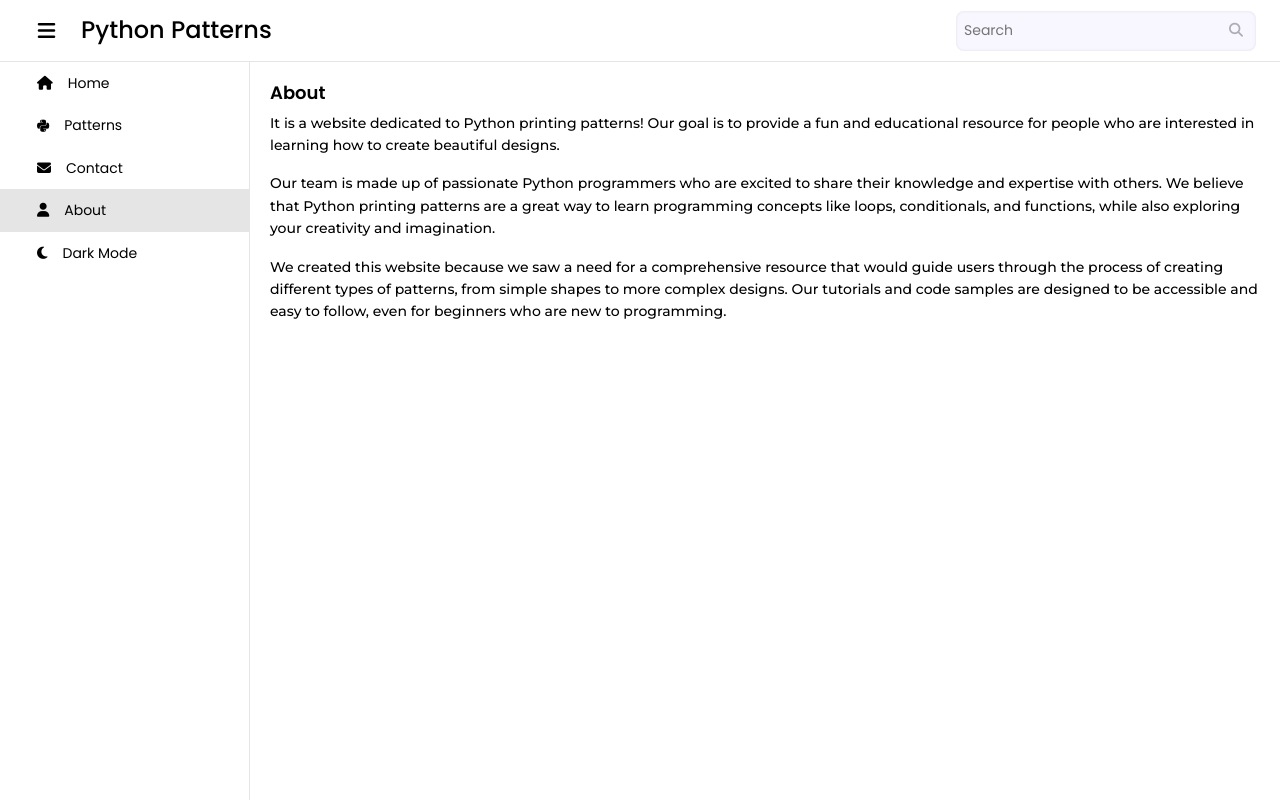
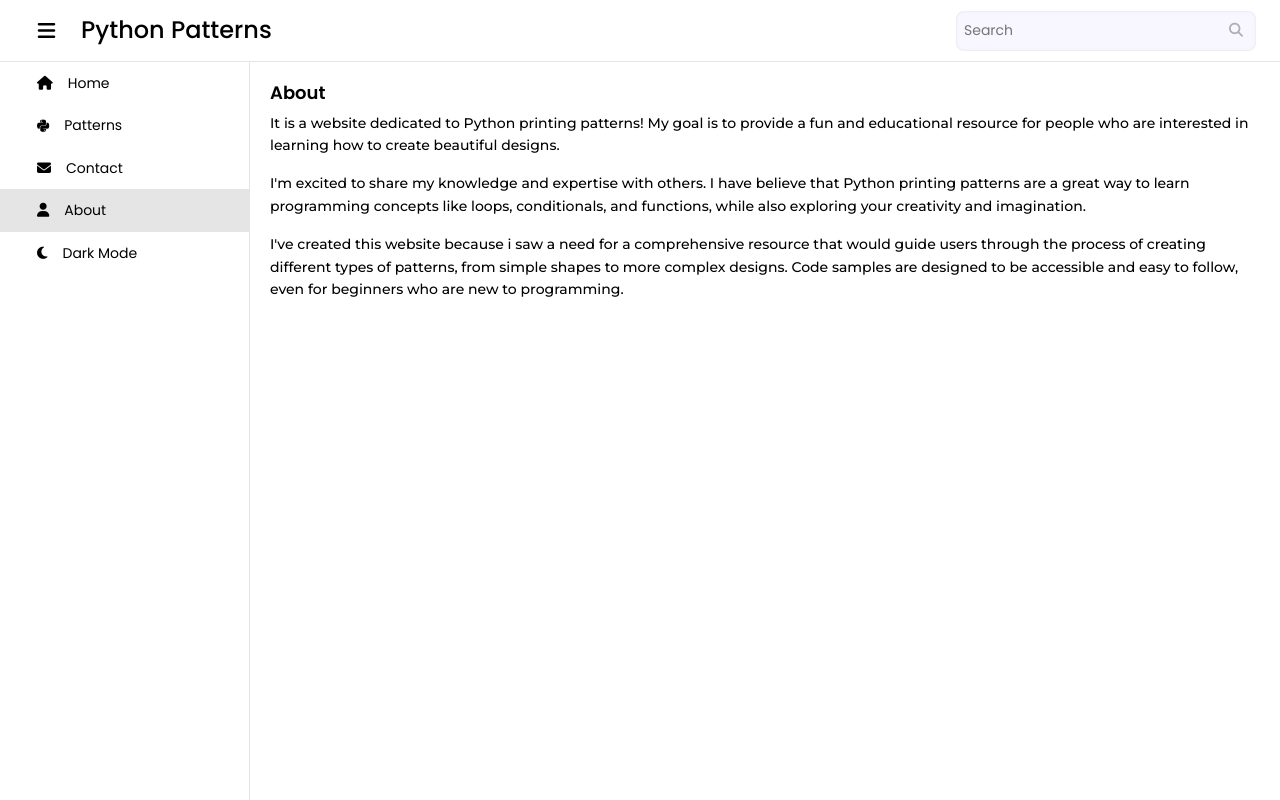
Before and after one commit to manikantaPitla/python-patterns, a React (Create React App) app: page /about in a window 1280 px wide. Built offline with nearby package versions, Linux system fonts and the light colour scheme.

Commit message:
minor Changes

```diff
--- a/src/components/About/index.js
+++ b/src/components/About/index.js
@@ -5,23 +5,22 @@ const About = () => {
     <div className="about-container">
       <h1 className="heading">About</h1>
       <p className="para">
-        It is a website dedicated to Python printing patterns! Our goal is to
+        It is a website dedicated to Python printing patterns! My goal is to
         provide a fun and educational resource for people who are interested in
         learning how to create beautiful designs.
       </p>
       <p className="para">
-        Our team is made up of passionate Python programmers who are excited to
-        share their knowledge and expertise with others. We believe that Python
-        printing patterns are a great way to learn programming concepts like
-        loops, conditionals, and functions, while also exploring your creativity
-        and imagination.
+        I'm excited to share my knowledge and expertise with others. I have
+        believe that Python printing patterns are a great way to learn
+        programming concepts like loops, conditionals, and functions, while also
+        exploring your creativity and imagination.
       </p>
       <p className="para">
-        We created this website because we saw a need for a comprehensive
+        I've created this website because i saw a need for a comprehensive
         resource that would guide users through the process of creating
         different types of patterns, from simple shapes to more complex designs.
-        Our tutorials and code samples are designed to be accessible and easy to
-        follow, even for beginners who are new to programming.
+        Code samples are designed to be accessible and easy to follow, even for
+        beginners who are new to programming.
       </p>
     </div>
   );
--- a/src/components/PatternItem/index.css
+++ b/src/components/PatternItem/index.css
@@ -7,3 +7,21 @@
 .code-and-output {
   height: 230px;
 }
+
+.code-ground-title-container {
+  background-color: var(--code-g-bg);
+  color: var(--text-dark);
+  border-radius: 20px;
+  height: 26px;
+  width: 60px;
+  position: absolute;
+  right: 20px;
+  top: 0;
+  transform: translateY(-6px);
+  z-index: 1;
+  transition: background-color 0.4s;
+}
+
+.code-g-text {
+  font-size: var(--fsize-12) !important;
+}
--- a/src/components/PatternItem/index.js
+++ b/src/components/PatternItem/index.js
@@ -12,13 +12,22 @@ const PatternItem = (props) => {
       <p className="q-text">{codeDescription}</p>
       <p className="q-text">{codeHint}</p>
       <div className="row">
-        <div className="col-12 py-2">
+        <div className="col-12 py-2 mb-3  position-relative">
+          <div className="code-ground-title-container  shadow-1 d-flex justify-content-center align-items-center">
+            <p className="para code-g-text m-0">Input</p>
+          </div>
           <CodeMirrorEditor className="input-code-container" code={codeInput} />
         </div>
-        <div className="col-12 col-md-6 py-2 mb-3 mb-md-0 code-and-output">
+        <div className="col-12 col-md-6  py-2 mb-4 mb-md-0 code-and-output  position-relative">
+          <div className="code-ground-title-container shadow-1 d-flex justify-content-center align-items-center">
+            <p className="para code-g-text m-0">Code</p>
+          </div>
           <CodeMirrorEditor code={code} />
         </div>
-        <div className="col-12 col-md-6 py-2 code-and-output">
+        <div className="col-12 col-md-6 mb-3 py-2 code-and-output  position-relative">
+          <div className="code-ground-title-container shadow-1 d-flex justify-content-center align-items-center">
+            <p className="para code-g-text m-0">Output</p>
+          </div>
           <CodeMirrorEditor code={codeOutput} />
         </div>
       </div>
--- a/src/index.css
+++ b/src/index.css
@@ -15,6 +15,7 @@
   --text-white: #ffffff;
   --text-dark: #000000;
   --text-light-dark: #212529;
+  --code-g-bg: #e5e5e5;
 
   --mont: "Montserrat", sans-serif;
   --poppins: "Poppins", sans-serif;
@@ -40,6 +41,7 @@
   --text-dark: #ffffff;
   --text-white: #000000;
   --text-light-dark: #212529;
+  --code-g-bg: #495057;
 
   --light-dark: rgba(255, 255, 255, 0.1);
   --color-greyish: rgba(255, 255, 255, 0.4);
```
